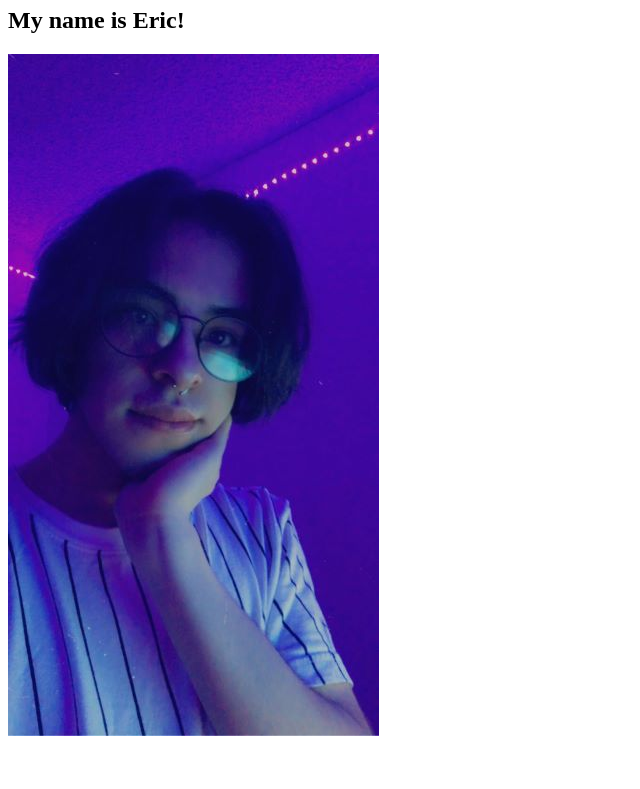
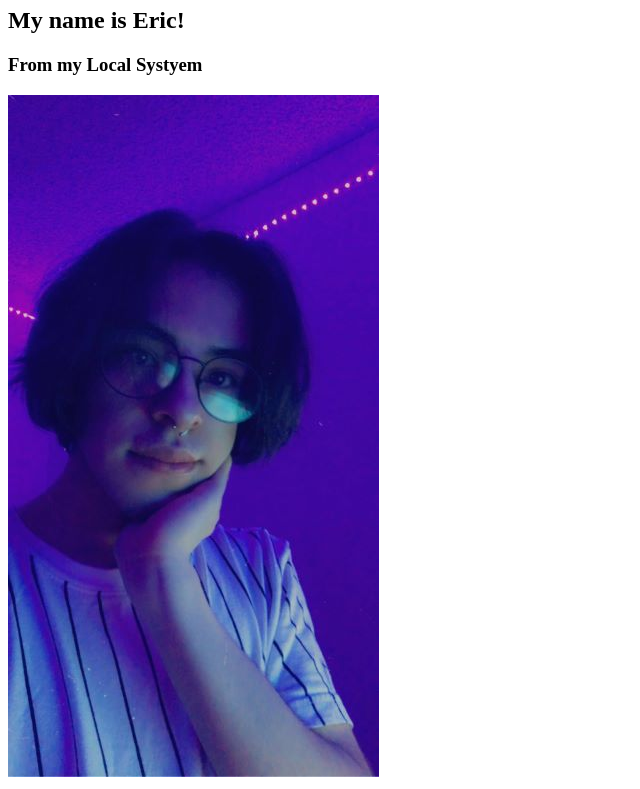
Before and after one commit to CIT82/ericp-pub, a plain HTML site: page pages/index.html in a window 1280 px wide. Shown: the part 73-862 px from the top of the page, without its empty margins (0-640 px from the left). Before the commit the page ends 821 px from the top, so only its background shows below. Drawn offline with Linux system fonts and the light colour scheme.

Commit message:
learning about git workflow

```diff
--- a/pages/index.html
+++ b/pages/index.html
@@ -8,6 +8,7 @@
   <body>
     <h1>This is me!</h1>
     <h2>My name is Eric!</h2>
+    <h3>From my Local Systyem</h3>
     <img src="../images/ericperez.jpg" alt="Eric Perez" />
   </body>
 </html>
```
